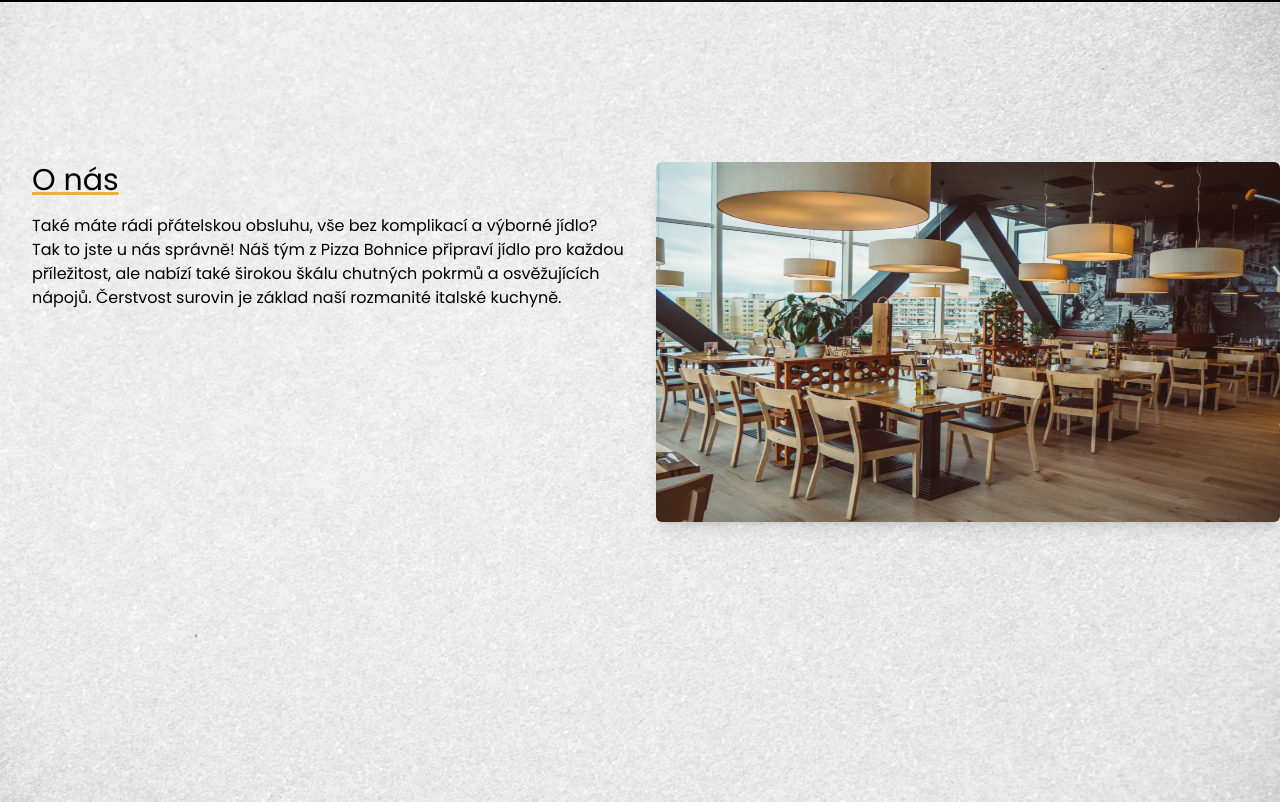
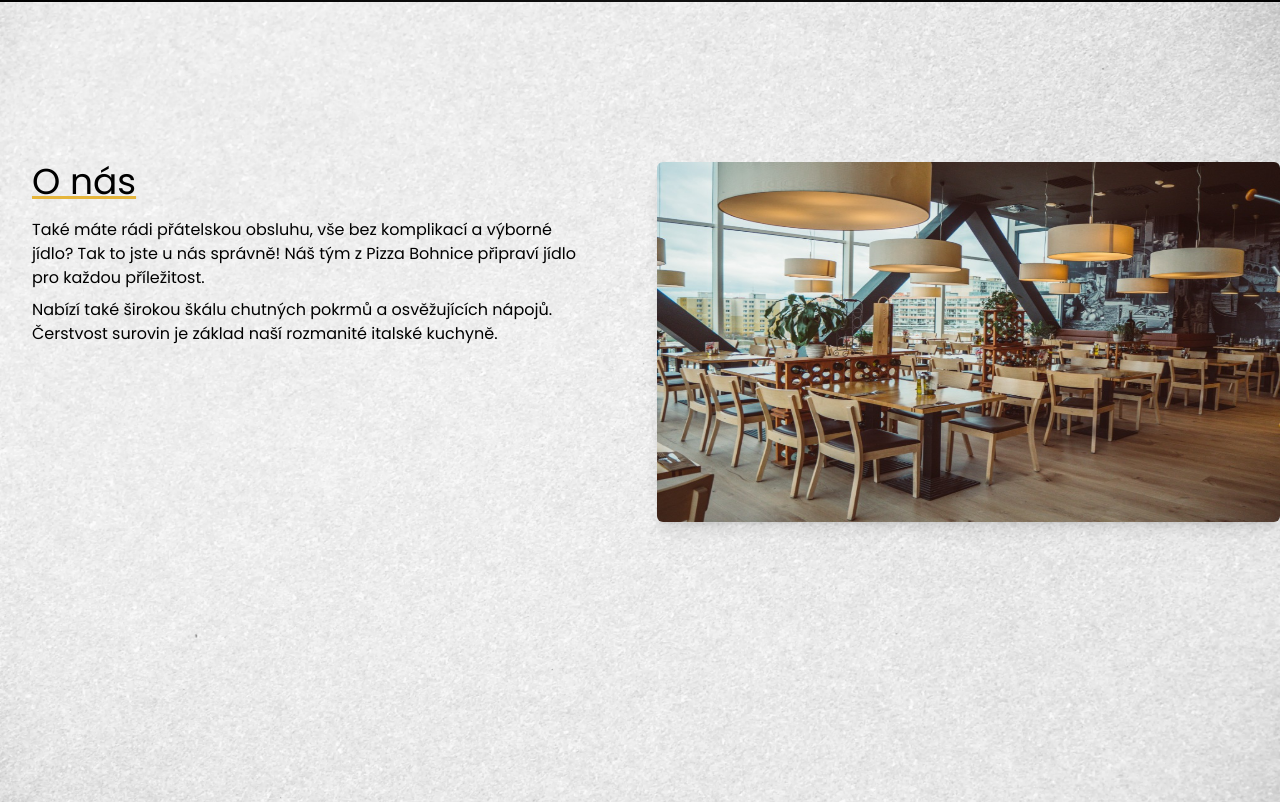
Before and after one commit to TomasLukes/sola-enotria, a Next.js app: page / in a window 1280 px wide. Shown: the part 878-1680 px from the top of the page. Built offline with nearby package versions, Linux system fonts and the light colour scheme.

Commit message:
fix: minor text styling

```diff
--- a/app/components/AboutUs/AboutUs.tsx
+++ b/app/components/AboutUs/AboutUs.tsx
@@ -14,13 +14,15 @@ const AboutUs = ({ className }: IClassName) => {
     <section className={clsx('bg-grain bg-cover', className)}>
       <div>
         <div className="h-[100dvh] py-16 md:py-32 lg:py-40 flex justify-start flex-col md:flex-row gap-5 md:gap-8">
-          <div className="container-full w-full md:w-1/2">
-            <h3 className="text-3xl underline decoration-accent pb-4">O nás</h3>
-            <p>
+          <div className="container-base w-full md:w-1/2">
+            <h3 className="text-4xl underline decoration-accent pb-4">O nás</h3>
+            <p className="paragraph pb-2">
               Také máte rádi přátelskou obsluhu, vše bez komplikací a výborné jídlo? Tak to jste u
-              nás správně! Náš tým z Pizza Bohnice připraví jídlo pro každou příležitost, ale nabízí
-              také širokou škálu chutných pokrmů a osvěžujících nápojů. Čerstvost surovin je základ
-              naší rozmanité italské kuchyně.
+              nás správně! Náš tým z Pizza Bohnice připraví jídlo pro každou příležitost.
+            </p>
+            <p className="paragraph">
+              Nabízí také širokou škálu chutných pokrmů a osvěžujících nápojů. Čerstvost surovin je
+              základ naší rozmanité italské kuchyně.
             </p>
           </div>
           <div className="relative w-full md:w-1/2 h-[260px] md:h-[360px] rounded-md shadow-lg overflow-hidden hidden lg:block">
```
